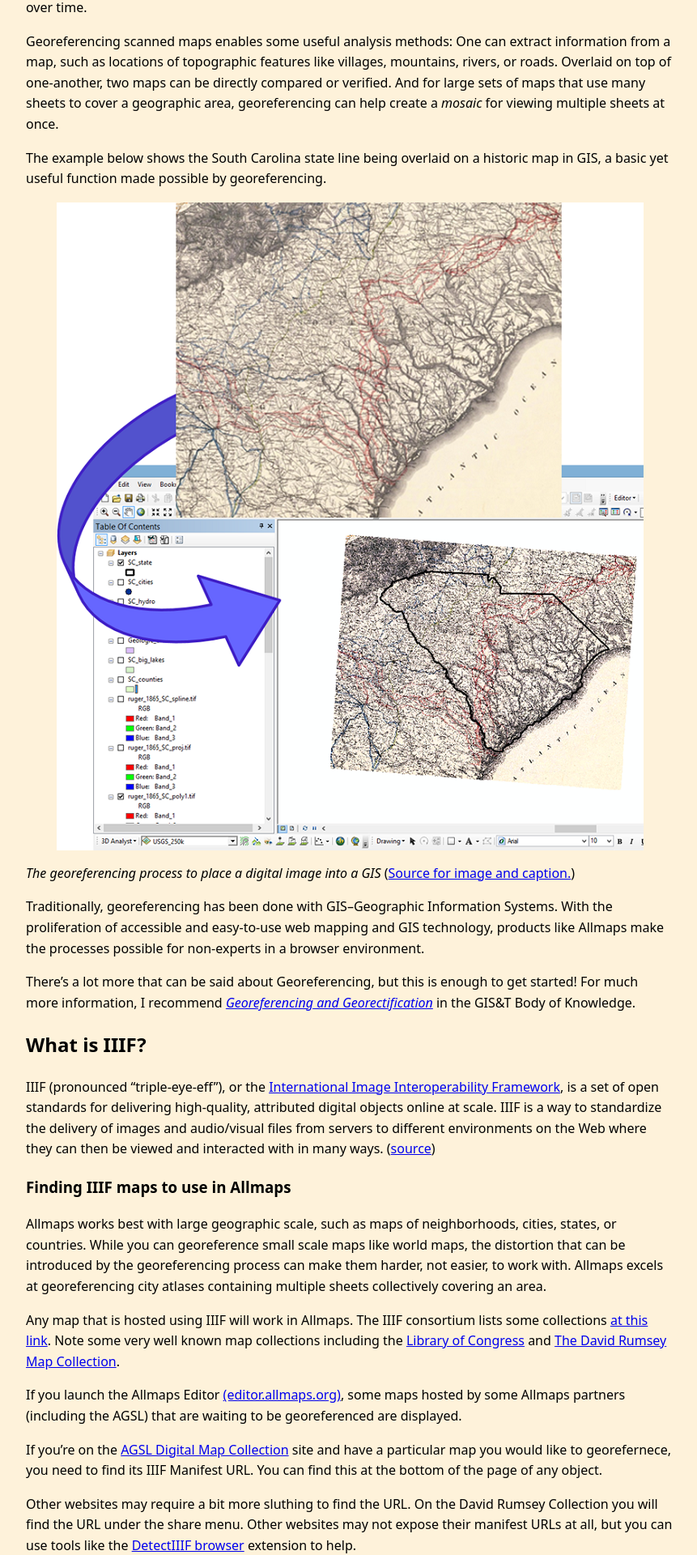
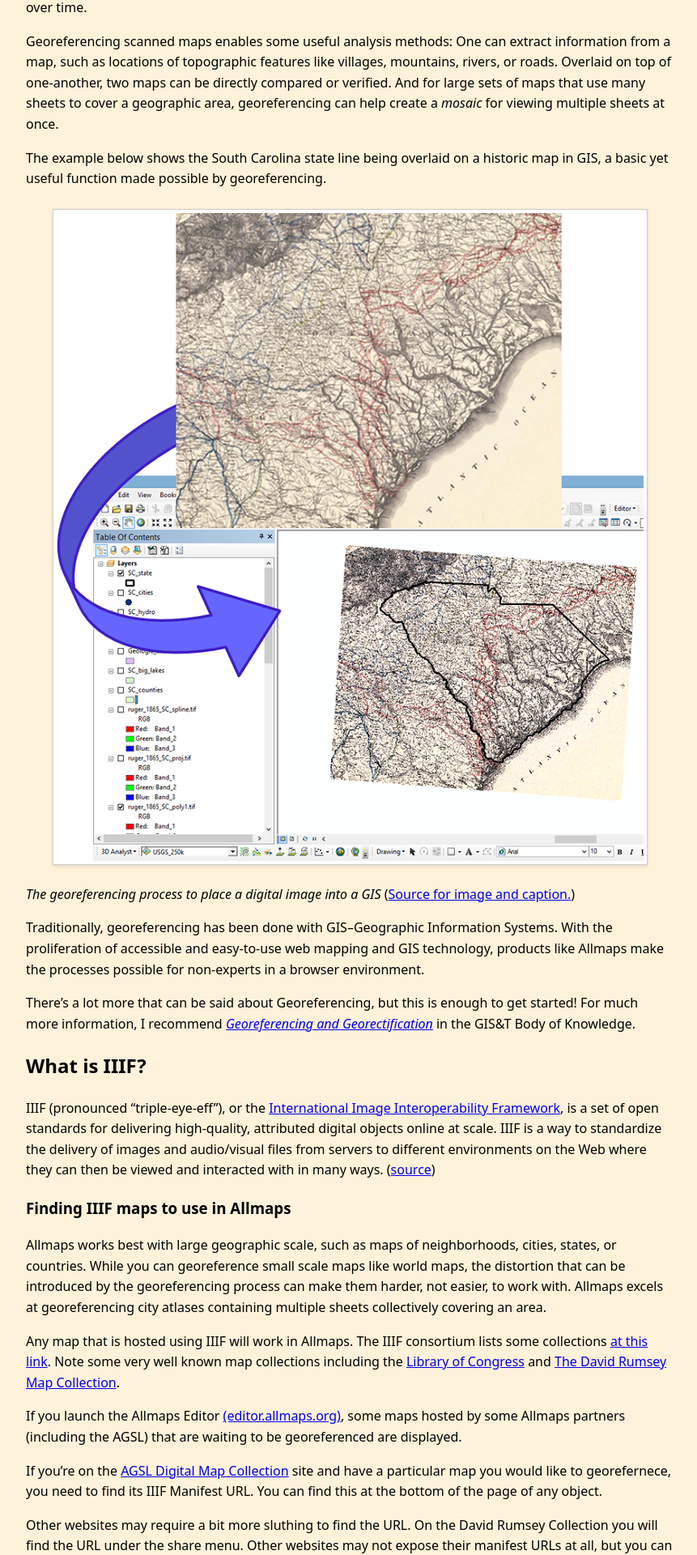
Before and after one commit to UWM-Libraries/allmaps-intro-workshop, a Jekyll site: the page built from Georef-and-IIIF.md, in a window 1280 px wide. Shown: the part 872-2792 px from the top of the page at 81% size, without its empty margins (208-1069 px from the left). Built offline with Jekyll 4.4.1, drawn with Linux system fonts in a browser that asks for light colours.

Commit message:
image boarders

```diff
--- a/assets/css/custom.css
+++ b/assets/css/custom.css
@@ -84,5 +84,9 @@
   max-width: 100%;
   height: auto;
   display: block;
-  margin: 1rem auto;
+  margin: 1.5rem auto;
+  border: 1px solid #ccc;
+  padding: 4px;
+  background-color: #fff;
+  box-shadow: 0 2px 4px rgba(0, 0, 0, 0.1);
 }
```
